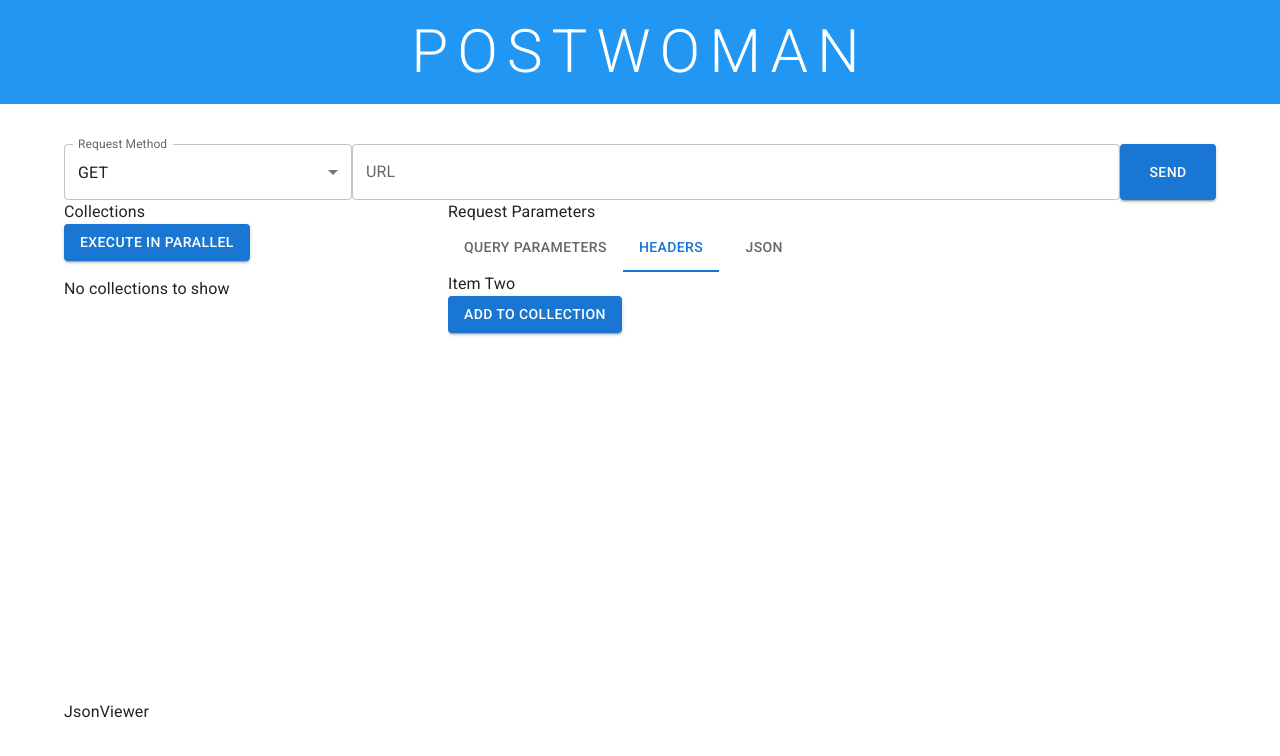
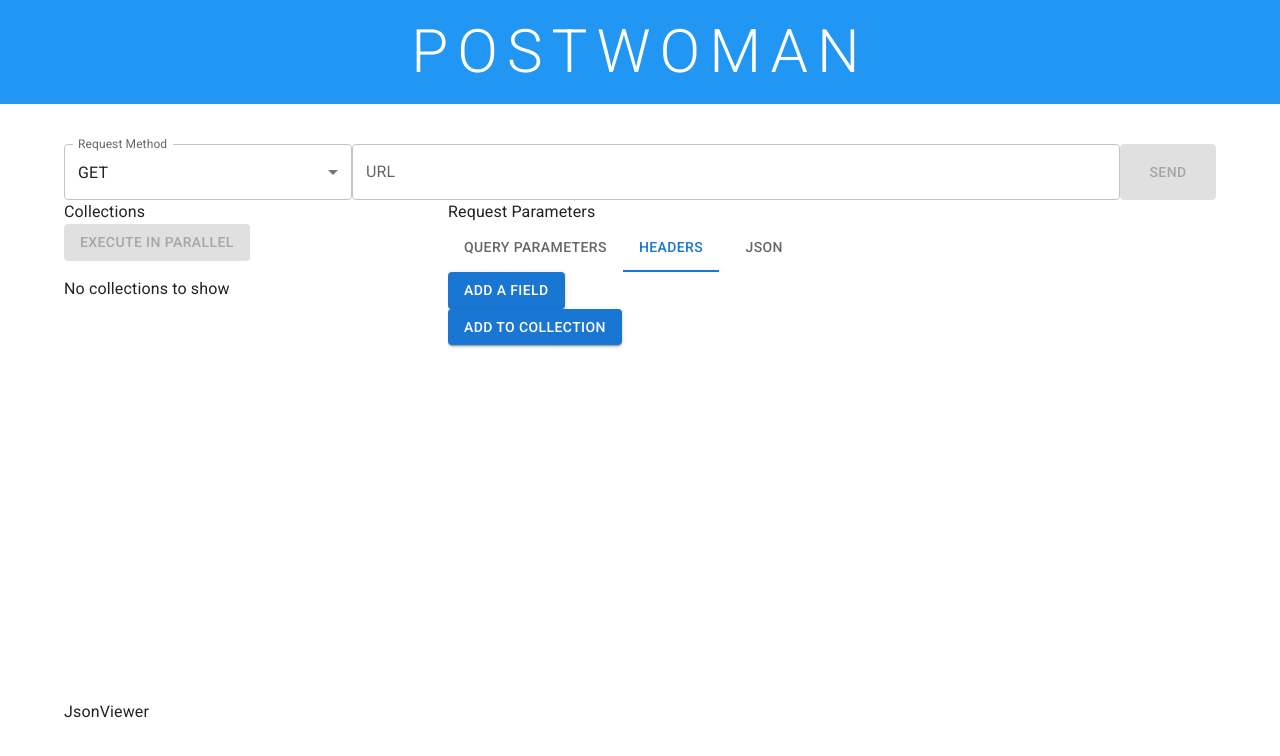
Before and after one commit to sarthak61199/react-postman, a React (Vite) app: page / in a window 1280 px wide. Both pictures are taken after a click on the tab "HEADERS". Shown: the top 756 px of the page. Built offline with nearby package versions, Linux system fonts and the light colour scheme.

Commit message:
added parallet queries functionality

```diff
--- a/index.html
+++ b/index.html
@@ -4,6 +4,7 @@
     <meta charset="UTF-8" />
     <link rel="icon" type="image/svg+xml" href="/vite.svg" />
     <meta name="viewport" content="width=device-width, initial-scale=1.0" />
+    <meta name="postwoman" content="An api testing tool built on react" />
     <title>Postwoman</title>
   </head>
   <body>
--- a/src/components/RequestList.tsx
+++ b/src/components/RequestList.tsx
@@ -1,15 +1,33 @@
 import { Box, Typography, Button } from "@mui/material";
 import RequestListItem from "./RequestListItem";
 import { useCollectionStore } from "../state/store";
+import fetcher from "../libs/fetcher";
+import queryStringMaker from "../libs/queryStringMaker";
 
 function RequestList() {
   const requestCollection = useCollectionStore(
     (state) => state.requestCollection
   );
+
+  async function multipleReq() {
+    const promises = requestCollection.map((item) => {
+      const queryString = queryStringMaker(item.queryParam);
+      const { requestUrl, requestMethod } = item;
+      return fetcher(requestUrl, requestMethod, queryString);
+    });
+    const resp = await Promise.all(promises);
+  }
+
   return (
     <Box height={500}>
       <Typography variant="body1">Collections</Typography>
-      <Button variant="contained">Execute in Parallel</Button>
+      <Button
+        variant="contained"
+        disabled={requestCollection.length === 0}
+        onClick={multipleReq}
+      >
+        Execute in Parallel
+      </Button>
       <Box
         mt={2}
         height="80%"
@@ -19,7 +37,9 @@
         {requestCollection.length === 0 ? (
           <Typography>No collections to show</Typography>
         ) : (
-          requestCollection.map((item) => <RequestListItem item={item} />)
+          requestCollection.map((item, i) => (
+            <RequestListItem item={item} key={i} />
+          ))
         )}
       </Box>
     </Box>
--- a/src/components/RequestParams.tsx
+++ b/src/components/RequestParams.tsx
@@ -3,6 +3,7 @@
 import QueryParams from "./TabComponents/QueryParams";
 import { useCollectionStore } from "../state/store";
 import { useUrlStore } from "../state/store";
+import HeaderOptions from "./TabComponents/HeaderOptions";
 
 interface TabPanelProps {
   children?: React.ReactNode;
@@ -32,6 +33,7 @@
   const requestMethod = useUrlStore((state) => state.requestMethod);
   const requestUrl = useUrlStore((state) => state.requestUrl);
   const queryParam = useUrlStore((state) => state.queryParam);
+  const headers = useUrlStore((state) => state.headers);
   const [tabIndex, setTabIndex] = useState<number>(0);
 
   function handleTabChange(
@@ -42,7 +44,7 @@
   }
 
   function addToCollection() {
-    setRequestCollection({ requestMethod, requestUrl, queryParam });
+    setRequestCollection({ requestMethod, requestUrl, queryParam, headers });
   }
 
   return (
@@ -59,7 +61,7 @@
         <QueryParams />
       </TabPanel>
       <TabPanel value={tabIndex} index={1}>
-        Item Two
+        <HeaderOptions />
       </TabPanel>
       <TabPanel value={tabIndex} index={2}>
         Item Three
--- a/src/components/SendButton.tsx
+++ b/src/components/SendButton.tsx
@@ -1,6 +1,7 @@
 import { Button } from "@mui/material";
 import { useUrlStore } from "../state/store";
 import fetcher from "../libs/fetcher";
+import queryStringMaker from "../libs/queryStringMaker";
 
 function SendButton() {
   const requestMethod = useUrlStore((state) => state.requestMethod);
@@ -9,16 +10,8 @@
 
   async function sendRequest() {
     const tempArray = [...queryParam];
-    let queryString;
-    if (tempArray.length !== 0) {
-      queryString = tempArray
-        .map((item) => {
-          return `${item.queryKey}=${item.queryValue}`;
-        })
-        .join("&");
-    }
-
-    fetcher(requestUrl, requestMethod, queryString);
+    let queryString = queryStringMaker(tempArray);
+    const resp = await fetcher(requestUrl, requestMethod, queryString);
   }
 
   return (
@@ -26,6 +19,7 @@
       variant="contained"
       sx={{ height: "100%", width: "100%" }}
       onClick={sendRequest}
+      disabled={!Boolean(requestUrl)}
     >
       Send
     </Button>
--- /dev/null
+++ b/src/components/TabComponents/HeaderOptions.tsx
@@ -0,0 +1,73 @@
+import React from "react";
+import { Grid, TextField, IconButton, Button } from "@mui/material";
+import { useUrlStore } from "../../state/store";
+import { Headers } from "../../state/store";
+import DeleteIcon from "@mui/icons-material/Delete";
+
+function HeaderOptions() {
+  const headers = useUrlStore((state) => state.headers);
+  const setHeaders = useUrlStore((state) => state.setHeaders);
+
+  function handleHeadersChange(
+    e: React.ChangeEvent<HTMLInputElement | HTMLTextAreaElement>,
+    index: number
+  ): void {
+    let tempArray = [...headers];
+    tempArray[index][e.target.name as keyof Headers] = e.target.value;
+    setHeaders(tempArray);
+  }
+
+  function addField(): void {
+    let tempArray = [...headers, { headerKey: "", headerValue: "" }];
+    setHeaders(tempArray);
+  }
+
+  function deleteField(i: number): void {
+    let tempArray = [...headers];
+    tempArray.splice(i, 1);
+    setHeaders(tempArray);
+  }
+
+  return (
+    <>
+      <Button variant="contained" onClick={addField}>
+        Add a Field
+      </Button>
+      <Grid container alignItems="center">
+        {headers.map((item, i) => (
+          <React.Fragment key={i}>
+            <Grid item xs={5}>
+              <TextField
+                fullWidth
+                label="Header Key"
+                autoComplete="off"
+                name="headerKey"
+                type="text"
+                value={item.headerKey}
+                onChange={(e) => handleHeadersChange(e, i)}
+              />
+            </Grid>
+            <Grid item xs={5}>
+              <TextField
+                fullWidth
+                label="Header Value"
+                autoComplete="off"
+                name="headerValue"
+                type="text"
+                value={item.headerValue}
+                onChange={(e) => handleHeadersChange(e, i)}
+              />
+            </Grid>
+            <Grid item xs={2}>
+              <IconButton onClick={() => deleteField(i)}>
+                <DeleteIcon />
+              </IconButton>
+            </Grid>
+          </React.Fragment>
+        ))}
+      </Grid>
+    </>
+  );
+}
+
+export default HeaderOptions;
--- a/src/libs/fetcher.ts
+++ b/src/libs/fetcher.ts
@@ -1,12 +1,13 @@
 import axios from "axios";
 
-export default async function fetcher(
+export default function fetcher(
   url: string,
   method: string,
   queryString?: string
 ) {
-  const resp = await axios({
+  const resp = axios({
     method: method,
     url: `${url}${queryString ? "?" : ""}${queryString ? queryString : ""}`,
   });
+  return resp;
 }
--- /dev/null
+++ b/src/libs/queryStringMaker.ts
@@ -0,0 +1,13 @@
+import { QueryParam } from "../state/store";
+
+export default function queryStringMaker(queryStringArray: QueryParam[]) {
+  let queryString;
+  if (queryStringArray.length !== 0) {
+    queryString = queryStringArray
+      .map((item) => {
+        return `${item.queryKey}=${item.queryValue}`;
+      })
+      .join("&");
+  }
+  return queryString;
+}
--- a/src/main.tsx
+++ b/src/main.tsx
@@ -1,11 +1,14 @@
+import React from "react";
 import ReactDOM from "react-dom/client";
 import App from "./App";
-import "./index.css";
 import "@fontsource/roboto/300.css";
 import "@fontsource/roboto/400.css";
 import "@fontsource/roboto/500.css";
 import "@fontsource/roboto/700.css";
+import "./index.css";
 
 ReactDOM.createRoot(document.getElementById("root") as HTMLElement).render(
-  <App />
+  <React.StrictMode>
+    <App />
+  </React.StrictMode>
 );
--- a/src/state/store.ts
+++ b/src/state/store.ts
@@ -4,11 +4,17 @@
   requestMethod: string;
   requestUrl: string;
   queryParam: QueryParam[];
+  headers: Headers[];
   setRequestMethod: (value: string) => void;
   setRequestUrl: (value: string) => void;
   setQueryParam: (value: QueryParam[]) => void;
+  setHeaders: (value: Headers[]) => void;
 }
 
+export interface Headers {
+  headerKey: string;
+  headerValue: string;
+}
 export interface QueryParam {
   queryKey: string;
   queryValue: string;
@@ -18,6 +24,7 @@
   requestMethod: string;
   requestUrl: string;
   queryParam: QueryParam[];
+  headers: Headers[];
 }
 
 interface CollectionState {
@@ -29,9 +36,11 @@
   requestMethod: "GET",
   requestUrl: "",
   queryParam: [],
+  headers: [],
   setRequestMethod: (value: string) => set(() => ({ requestMethod: value })),
   setRequestUrl: (value: string) => set(() => ({ requestUrl: value })),
   setQueryParam: (value: QueryParam[]) => set(() => ({ queryParam: value })),
+  setHeaders: (value: Headers[]) => set(() => ({ headers: value })),
 }));
 
 export const useCollectionStore = create<CollectionState>()((set) => ({
```
